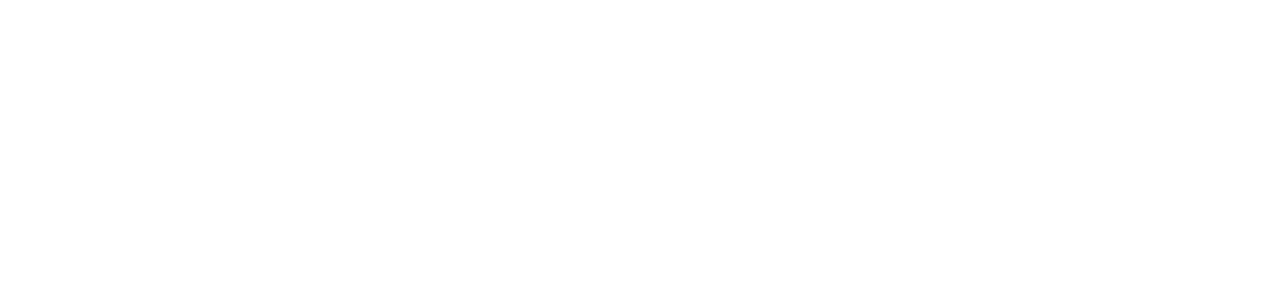
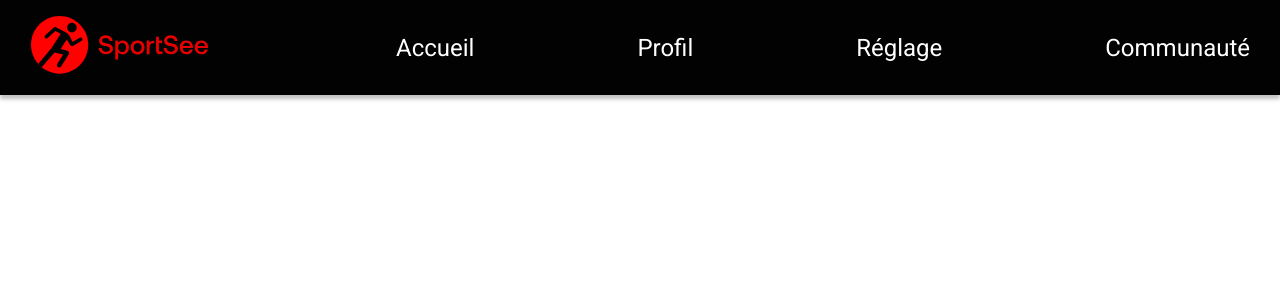
Before and after one commit to BallandArnaud/ArnaudBalland_12_19092022, a React (Create React App) app: page / in a window 1280 px wide. Shown: the top 300 px of the page. Built offline with nearby package versions, Linux system fonts and the light colour scheme.

Commit message:
Add Header + Google font

```diff
--- a/public/index.html
+++ b/public/index.html
@@ -8,6 +8,12 @@
     <meta
       name="description"
       content="Web site created using create-react-app"
+    />
+    <link rel="preconnect" href="https://fonts.googleapis.com" />
+    <link rel="preconnect" href="https://fonts.gstatic.com" crossorigin />
+    <link
+      href="https://fonts.googleapis.com/css2?family=Roboto:wght@400;500;700&display=swap"
+      rel="stylesheet"
     />
     <link rel="apple-touch-icon" href="%PUBLIC_URL%/logo192.png" />
     <!--
--- a/src/App.js
+++ b/src/App.js
@@ -1,7 +1,17 @@
+import { BrowserRouter, Route, Routes } from 'react-router-dom'
+import Dashboard from './pages/Dashboard'
+import Header from './components/Header'
 import './App.css'
 
 function App() {
-  return <div className="App"></div>
+  return (
+    <BrowserRouter>
+      <Header />
+      <Routes>
+        <Route path="/" element={<Dashboard />} />
+      </Routes>
+    </BrowserRouter>
+  )
 }
 
 export default App
--- /dev/null
+++ b/src/components/Header/index.css
@@ -0,0 +1,33 @@
+.header {
+  background-color: var(--background-color-dark);
+  padding: 15px 30px;
+  display: flex;
+  justify-content: space-between;
+  align-items: center;
+  box-shadow: 0 4px 4px rgba(0,0,0,0.25);
+}
+
+.header__logo {
+  width: 178px;
+}
+
+.header__navbar {
+  width: 70%;
+}
+
+.header__nav {
+  display: flex;
+  justify-content: space-between;
+  margin: 0;
+  padding: 0;
+}
+
+.header__navItem {
+  list-style: none;
+}
+
+.header__navLink {
+  color: var(--text-color-light-1);
+  text-decoration: none;
+  font-size: var(--font-size-24);
+}
--- /dev/null
+++ b/src/components/Header/index.jsx
@@ -0,0 +1,38 @@
+import { Link, NavLink } from 'react-router-dom'
+import logo from '../../assets/svg/logo.svg'
+import './index.css'
+
+function Header() {
+  return (
+    <div className="header">
+      <Link to="/">
+        <img className="header__logo" src={logo} alt="logo sportsee" />
+      </Link>
+      <nav className="header__navbar">
+        <ul className="header__nav">
+          <li className="header__navItem">
+            <NavLink className="header__navLink" to="/">
+              Accueil
+            </NavLink>
+          </li>
+          <li className="header__navItem">
+            <NavLink className="header__navLink" to="/profil">
+              Profil
+            </NavLink>
+          </li>
+          <li className="header__navItem">
+            <NavLink className="header__navLink" to="/setting">
+              Réglage
+            </NavLink>
+          </li>
+          <li className="header__navItem">
+            <NavLink className="header__navLink" to="/community">
+              Communauté
+            </NavLink>
+          </li>
+        </ul>
+      </nav>
+    </div>
+  )
+}
+export default Header
--- a/src/index.css
+++ b/src/index.css
@@ -1,8 +1,37 @@
+@import-normalize; /* bring in normalize.css styles */
+
+:root {
+  --primary-color : #FF0101;
+  --primary-color-light : #FF0000;
+  --primary-color-dark : #E60000;
+
+  --background-color : #FFFFFF;
+  --background-color-light : #FBFBFB;
+  --background-color-light-2 : rgba(196, 196, 196, 0.5);
+  --background-color-dark : #020203;
+  --background-color-dark-2 : #282D30;
+
+  --text-color-light-1 : #FFFFFF;
+  --text-color-light-2 : #74798C;
+  --text-color-dark-1 : #20253A;
+  --text-color-dark-2 : #282D30;
+
+  --font-size-8 : 0.5rem;
+  --font-size-12 : 0.75rem;
+  --font-size-14 : 0.875rem;
+  --font-size-15 : 0.9375rem;
+  --font-size-16 : 1rem;
+  --font-size-18 : 1.125rem;
+  --font-size-24 : 1.5rem;
+  --font-size-26 : 1.625rem;
+  --font-size-48 : 3rem;
+
+  --font-family : "roboto", sans-serif;
+}
+
 body {
   margin: 0;
-  font-family: -apple-system, BlinkMacSystemFont, 'Segoe UI', 'Roboto', 'Oxygen',
-    'Ubuntu', 'Cantarell', 'Fira Sans', 'Droid Sans', 'Helvetica Neue',
-    sans-serif;
+  font-family: var(--font-family);
   -webkit-font-smoothing: antialiased;
   -moz-osx-font-smoothing: grayscale;
 }
--- /dev/null
+++ b/src/pages/Dashboard/index.jsx
@@ -0,0 +1,5 @@
+function Dashboard() {
+  return <main className="dashboard"></main>
+}
+
+export default Dashboard
```
Also changed, not shown: .eslintrc.json, 1 other file (tests, documents, lock files or other folders).
